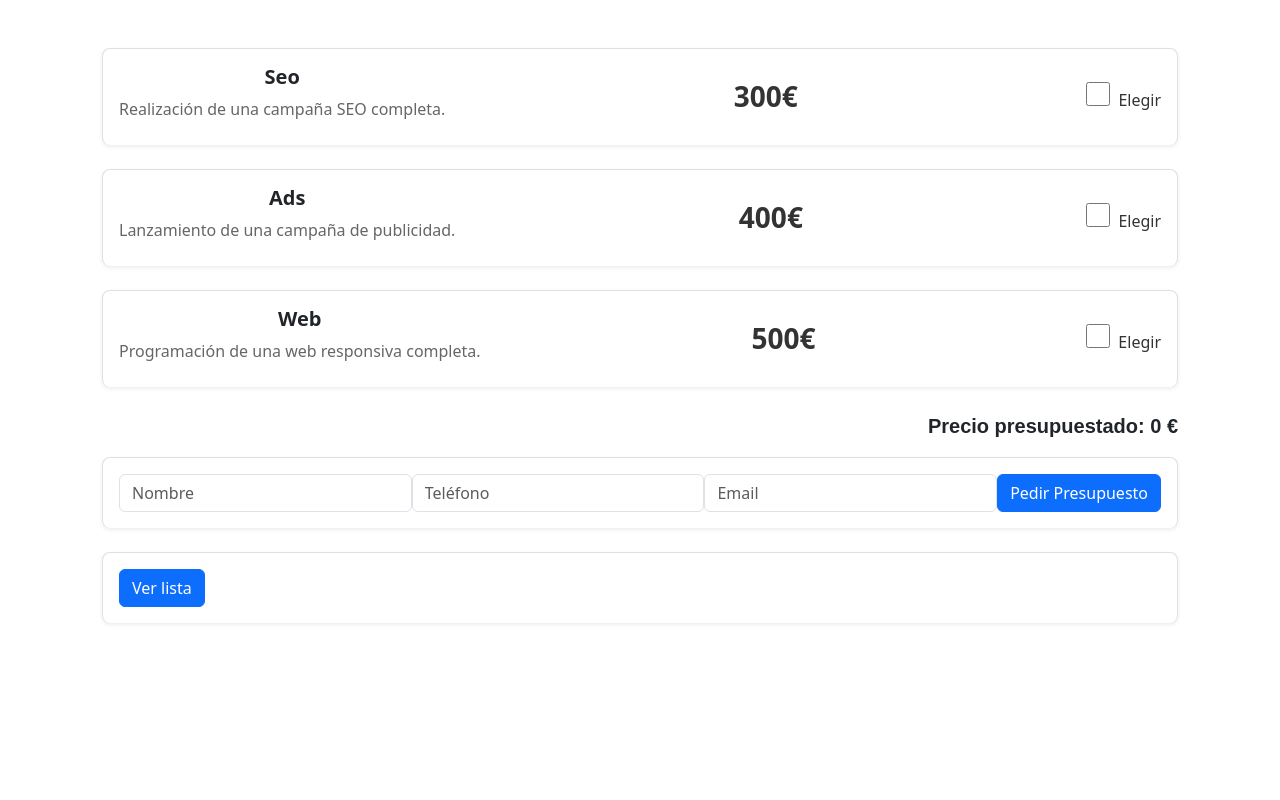
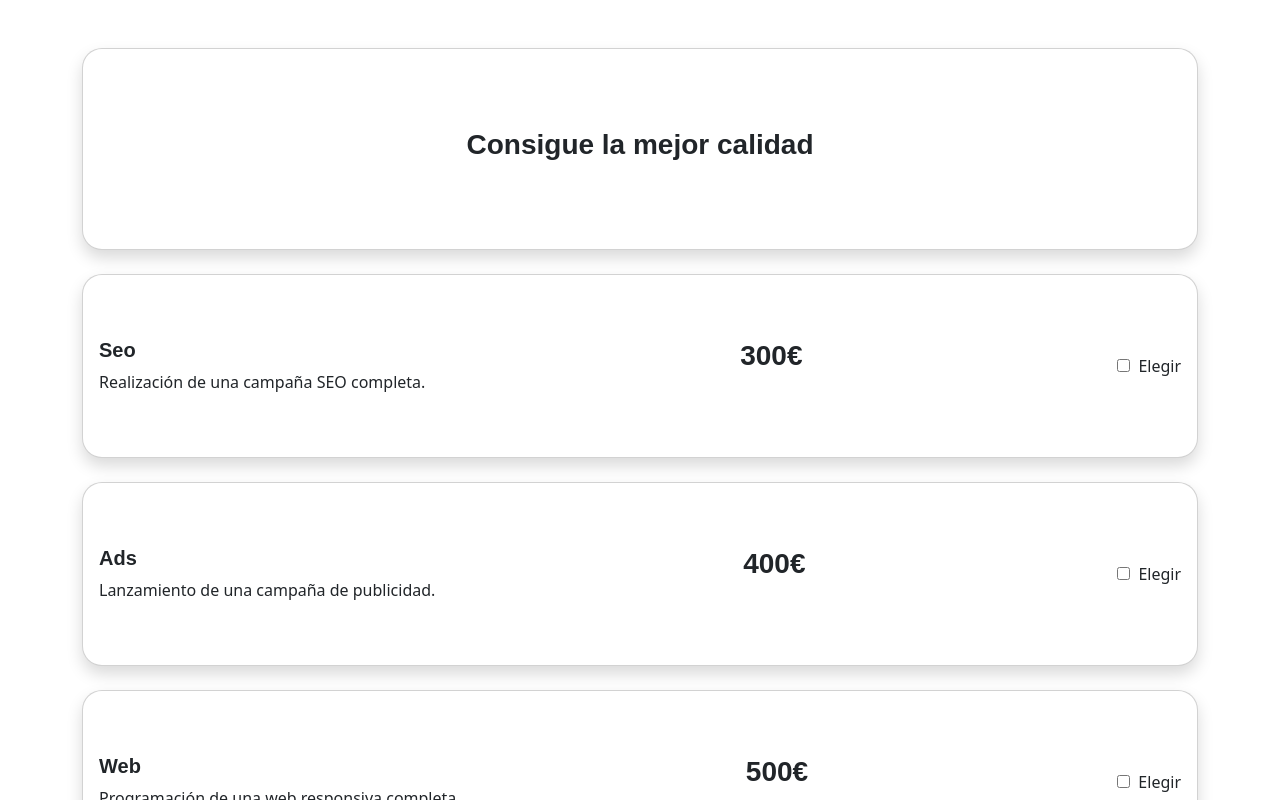
Before and after one commit to GusFDLPBarcelona/Gustavo-Mujica-Sprint-6-Angular, an Angular app in the folder presupuestos/: page /home in a window 1280 px wide. Shown: the top 800 px of the page. Built offline with nearby package versions, Linux system fonts and the light colour scheme.

Commit message:
Estilos.

```diff
--- a/presupuestos/src/app/budget-list/budget-list.component.css
+++ b/presupuestos/src/app/budget-list/budget-list.component.css
@@ -0,0 +1,28 @@
+.custom-double-height {
+    height: calc(2 * 100px);
+    display: flex !important;
+    justify-content: center !important;
+    align-items: center !important;
+}
+
+.align-nav-right {
+    justify-content: flex-end !important;
+}
+
+.container-nav {
+    display: flex;
+    justify-content: flex-end;
+}
+
+.form-control.rounded.mw-100 {
+    border-color: rgb(0, 174, 255) !important;
+}
+
+.card {
+    border-radius: 20px;
+}
+
+.card-title {
+    font-weight: 900;
+    font-family: Arial, sans-serif;
+}
--- a/presupuestos/src/app/home/home.component.css
+++ b/presupuestos/src/app/home/home.component.css
@@ -1,237 +1,35 @@
-body {
-  font-family: 'Arial', sans-serif;
-}
+.custom-double-height {
 
-.container {
-  text-align: center;
-  padding: 2rem;
+    height: calc(2 * 100px);
+    display: flex !important;
+    justify-content: center !important;
+    align-items: center !important;
+
 }
 
 .card {
-  margin: 1rem auto;
-  border-radius: 8px;
-  background-color: #fff;
-  border: 1px solid #e0e0e0;
-  border-bottom: none;
-}
 
-.card-body {
-  padding: 1rem;
-  display: flex;
-  justify-content: space-between;
-  align-items: center;
+    border-radius: 20px;
+
 }
 
 .card-title {
-  font-size: 1.25rem;
-  font-weight: bold;
+    font-weight: 900;
+    font-family: Arial, sans-serif;
 }
 
-.card-text {
-  margin: 0.5rem 0;
-  font-size: 1rem;
-  color: #666;
+.text-center {
+    display: flex;
+    flex-direction: column;
+    align-items: center;
+    min-height: 150px;
+}
+
+.cards-price-container {
+  justify-content: center !important;
 }
 
 .price {
-  font-size: 1.75rem;
-  font-weight: bold;
-  color: #333;
-  margin: 0;
+    font-weight: 900;
+    font-family: Arial, sans-serif;
 }
-
-.d-flex {
-  display: flex;
-}
-
-.justify-content-between {
-  justify-content: space-between;
-}
-
-.align-items-center {
-  align-items: center;
-}
-
-.flex-row-reverse {
-  flex-direction: row-reverse;
-}
-
-.p-2 {
-  padding: 0.5rem;
-}
-
-.mb-4 {
-  margin-bottom: 1.5rem;
-}
-
-.shadow-sm {
-  box-shadow: 0 .125rem .25rem rgba(0,0,0,.075)!important;
-}
-
-.ml-2 {
-  margin-left: 0.5rem;
-}
-
-.mt-4 {
-  margin-top: 1.5rem;
-}
-
-.card label {
-  font-size: 1rem;
-  color: #333;
-  margin-left: 0.5rem;
-}
-
-.card input[type="checkbox"] {
-  width: 1.5rem;
-  height: 1.5rem;
-  margin: 0;
-}
-
-
-
-.extras-panel {
-  margin-top: 1rem;
-  padding: 1rem;
-  border-top: none;
-}
-
-.extra-item {body {
-  font-family: 'Arial', sans-serif;
-}
-
-.container {
-  text-align: center;
-  padding: 2rem;
-}
-
-.card {
-  margin: 1rem auto;
-  border-radius: 8px;
-  background-color: #fff;
-  border: 1px solid #e0e0e0;
-}
-
-.card-body {
-  padding: 1rem;
-  display: flex;
-  justify-content: space-between;
-  align-items: center;
-}
-
-.card-title {
-  font-size: 1.25rem;
-  font-weight: bold;
-}
-
-.card-text {
-  margin: 0.5rem 0;
-  font-size: 1rem;
-  color: #666;
-}
-
-.price {
-  font-size: 1.75rem;
-  font-weight: bold;
-  color: #333;
-  margin: 0;
-}
-
-.d-flex {
-  display: flex;
-}
-
-.justify-content-between {
-  justify-content: space-between;
-}
-
-.align-items-center {
-  align-items: center;
-}
-
-.flex-row-reverse {
-  flex-direction: row-reverse;
-}
-
-.p-2 {
-  padding: 0.5rem;
-}
-
-.mb-4 {
-  margin-bottom: 1.5rem;
-}
-
-.shadow-sm {
-  box-shadow: 0 .125rem .25rem rgba(0,0,0,.075)!important;
-}
-
-.ml-2 {
-  margin-left: 0.5rem;
-}
-
-.mt-4 {
-  margin-top: 1.5rem;
-}
-
-.card label {
-  font-size: 1rem;
-  color: #333;
-  margin-left: 0.5rem;
-}
-
-.card input[type="checkbox"] {
-  width: 1.5rem;
-  height: 1.5rem;
-  margin: 0;
-}
-
-
-.extras-panel {
-  margin-top: 1rem;
-  padding: 1rem;
-  border-top: 1px solid #e0e0e0;
-}
-
-.extra-item {
-  margin-bottom: 1rem;
-  display: flex;
-  justify-content: space-between;
-  align-items: center;
-}
-
-.extra-item label {
-  font-size: 1rem;
-  font-weight: normal;
-  color: #666;
-}
-
-.extra-item input[type="number"] {
-  width: 50px;
-  text-align: center;
-}
-
-  margin-bottom: 1rem;
-}
-
-.extra-title {
-  font-size: 1.25rem;
-  font-weight: bold;
-  margin-bottom: 0.5rem;
-}
-
-.extra-text {
-  font-size: 1rem;
-  color: #666;
-}
-
-.panel {
-  box-shadow: none;
-}
-
-.contenido-presupuesto p,
-.contenido-presupuesto span {
-    font-weight: bold; /* Negrita */
-    font-family: Arial, sans-serif; /* Fuente Arial */
-    font-size: 1.25em; /* Ajusta el tamaño según sea necesario para igualar a "web", "seo", "ads" */
-    text-align: right; /* Alineación a la derecha */
-}
--- a/presupuestos/src/app/home/home.component.html
+++ b/presupuestos/src/app/home/home.component.html
@@ -1,46 +1,61 @@
-<div class="container">
+<div class="container mt-5">
+    <div class="card shadow mb-4" style="width: 100%">
+        <div class="card-body custom-double-height d-flex justify-content-center align-items-center">
+            <div>
+                <h3 class="card-title">Consigue la mejor calidad</h3>
+            </div>
+        </div>
+    </div>
+
+
     <form [formGroup]="presupuestoForm">
-        <div class="card shadow-sm mb-4" style="width: 100%;">
+        <div class="card shadow mb-4" style="width: 100%;">
             <div class="card-body d-flex justify-content-between align-items-center">
                 <div class="text-left">
                     <h5 class="card-title">Seo</h5>
                     <p class="card-text">Realización de una campaña SEO completa.</p>
                 </div>
-                <div class="text-center">
-                    <h3 class="price">300€</h3>
+                <div class="cards-price-container">
+                    <div class="text-center">
+                        <h3 class="price mt-5">300€</h3>
+                    </div>
                 </div>
                 <div>
-                    <input type="checkbox" class="p-2" (change)="onEventChange()" formControlName="SEO">
+                    <input type="checkbox" class="p-2 me-2" (change)="onEventChange()" formControlName="SEO">
                     <label class="ml-2">Elegir</label>
                 </div>
             </div>
         </div>
-        <div class="card shadow-sm mb-4" style="width: 100%;">
+        <div class="card shadow mb-4" style="width: 100%;">
             <div class="card-body d-flex justify-content-between align-items-center">
                 <div>
                     <h5 class="card-title">Ads</h5>
                     <p class="card-text">Lanzamiento de una campaña de publicidad.</p>
                 </div>
-                <div class="text-center">
-                    <h3 class="price">400€</h3>
+                <div class="cards-price-container">
+                    <div class="text-center">
+                        <h3 class="price me-1 mt-5">400€</h3>
+                    </div>
                 </div>
                 <div>
-                    <input type="checkbox" class="p-2" (change)="onEventChange()" formControlName="Ads">
+                    <input type="checkbox" class="p-2 me-2" (change)="onEventChange()" formControlName="Ads">
                     <label class="ml-2">Elegir</label>
                 </div>
             </div>
         </div>
-        <div class="card shadow-sm mb-4" style="width: 100%;">
+        <div class="card shadow mb-4" style="width: 100%;">
             <div class="card-body d-flex justify-content-between align-items-center">
                 <div>
                     <h5 class="card-title">Web</h5>
                     <p class="card-text">Programación de una web responsiva completa.</p>
                 </div>
-                <div class="text-center">
-                    <h3 class="price">500€</h3>
+                <div class="cards-price-container">
+                    <div class="text-center">
+                        <h3 class="price me-4 mt-5">500€</h3>
+                    </div>
                 </div>
                 <div>
-                    <input type="checkbox" class="p-2" (change)="onEventChange()" formControlName="Web">
+                    <input type="checkbox" class="p-2 me-2" (change)="onEventChange()" formControlName="Web">
                     <label class="ml-2">Elegir</label>
                 </div>
             </div>
@@ -50,18 +65,18 @@
         </div>
     </form>
     <div class="mt-4 text-right contenido-presupuesto">
-        <p>Precio presupuestado: {{ monto }} €</p>
+        <p>Total presupuestado: {{ monto }} €</p>
         <span></span>
     </div>
 
-    <div class="card shadow-sm mb-4">
+    <div class="card shadow mb-4">
         <div class="card-body d-flex justify-content-center align-items-center">
             <form [formGroup]='usuarioForm' class="d-flex justify-content-center align-items-center w-100">
-                <input type="text" formControlName="nombre" placeholder="Nombre" class="form-control mr-2"
+                <input type="text" formControlName="nombre" placeholder="Nombre" class="form-control mr-2 me-3"
                     style="flex: 1;">
-                <input type="number" formControlName="telefono" placeholder="Teléfono" class="form-control mr-2"
+                <input type="number" formControlName="telefono" placeholder="Teléfono" class="form-control mr-2 me-3"
                     style="flex: 1;">
-                <input type="email" formControlName="email" placeholder="Email" class="form-control mr-2"
+                <input type="email" formControlName="email" placeholder="Email" class="form-control mr-2 me-3"
                     style="flex: 1;">
                 <button type="button" class="btn btn-primary" (click)="guardarPresupuesto()" style="height: 100%;">Pedir
                     Presupuesto</button>
@@ -69,7 +84,7 @@
         </div>
     </div>
 
-    <div class="card shadow-sm mb-4">
+    <div class="card shadow mb-4">
         <div class="card-body d-flex justify-content-between align-items-center">
             <button type="button" class="btn btn-primary" (click)="goToLista()">Ver lista</button>
         </div>
--- a/presupuestos/src/app/home/home.component.ts
+++ b/presupuestos/src/app/home/home.component.ts
@@ -34,10 +34,10 @@ export class HomeComponent {
     }
   };
   usuarioForm = new FormGroup({
-    nombre: new FormControl('', [Validators.required, Validators.pattern('[A-Z][a-z]')]),
-    telefono: new FormControl('', [Validators.maxLength(9), Validators.minLength(9), Validators.required]),
-    email: new FormControl('', [Validators.email, Validators.required])
-  })
+    nombre: new FormControl('', [Validators.required, Validators.pattern('^[A-Z][a-z]+$')]),
+    telefono: new FormControl('', [Validators.required, Validators.pattern('^[0-9]{9}$')]),
+    email: new FormControl('', [Validators.required, Validators.email])
+  });
   presupuestoForm = new FormGroup({
     SEO: new FormControl(false),
     Ads: new FormControl(false),
--- a/presupuestos/src/app/panel/panel.component.ts
+++ b/presupuestos/src/app/panel/panel.component.ts
@@ -10,7 +10,7 @@ import { iExtra } from '../models/budget';
   standalone: true,
   imports: [CommonModule, ReactiveFormsModule, ModalComponent],
   templateUrl: './panel.component.html',
-  styleUrls: ['./panel.component.css']
+  styleUrl: './panel.component.css'
 })
 export class PanelComponent {
   @Output() newItemEvent = new EventEmitter<number>();
```
Also changed, not shown: presupuestos/src/app/budget-list/budget-list.component.html (+42 -16 lines).
